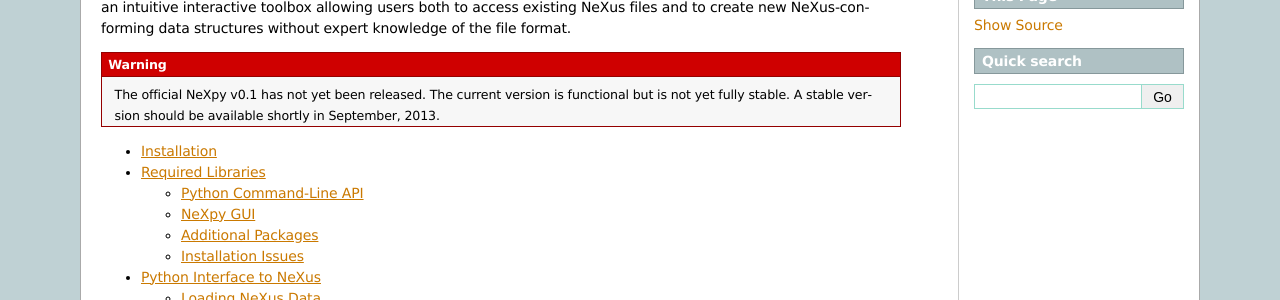
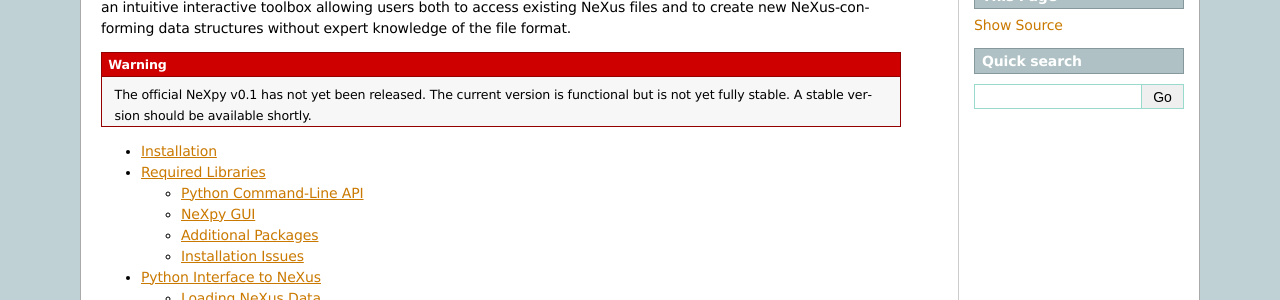
Before and after one commit to nexpy/nexpy, a Sphinx documentation site: the page built from doc/source/index.rst, in a window 1280 px wide. Shown: the part 242-542 px from the top of the page. Built offline with Sphinx 7.4.7, drawn with Linux system fonts in a browser that asks for light colours.

Commit message:
Update release schedule

```diff
--- a/doc/source/index.rst
+++ b/doc/source/index.rst
@@ -16,7 +16,7 @@
 
 .. warning:: The official NeXpy v0.1 has not yet been released. The current
              version is functional but is not yet fully stable. A stable version
-             should be available shortly in September, 2013.
+             should be available shortly.
 
 
 .. toctree::
```
